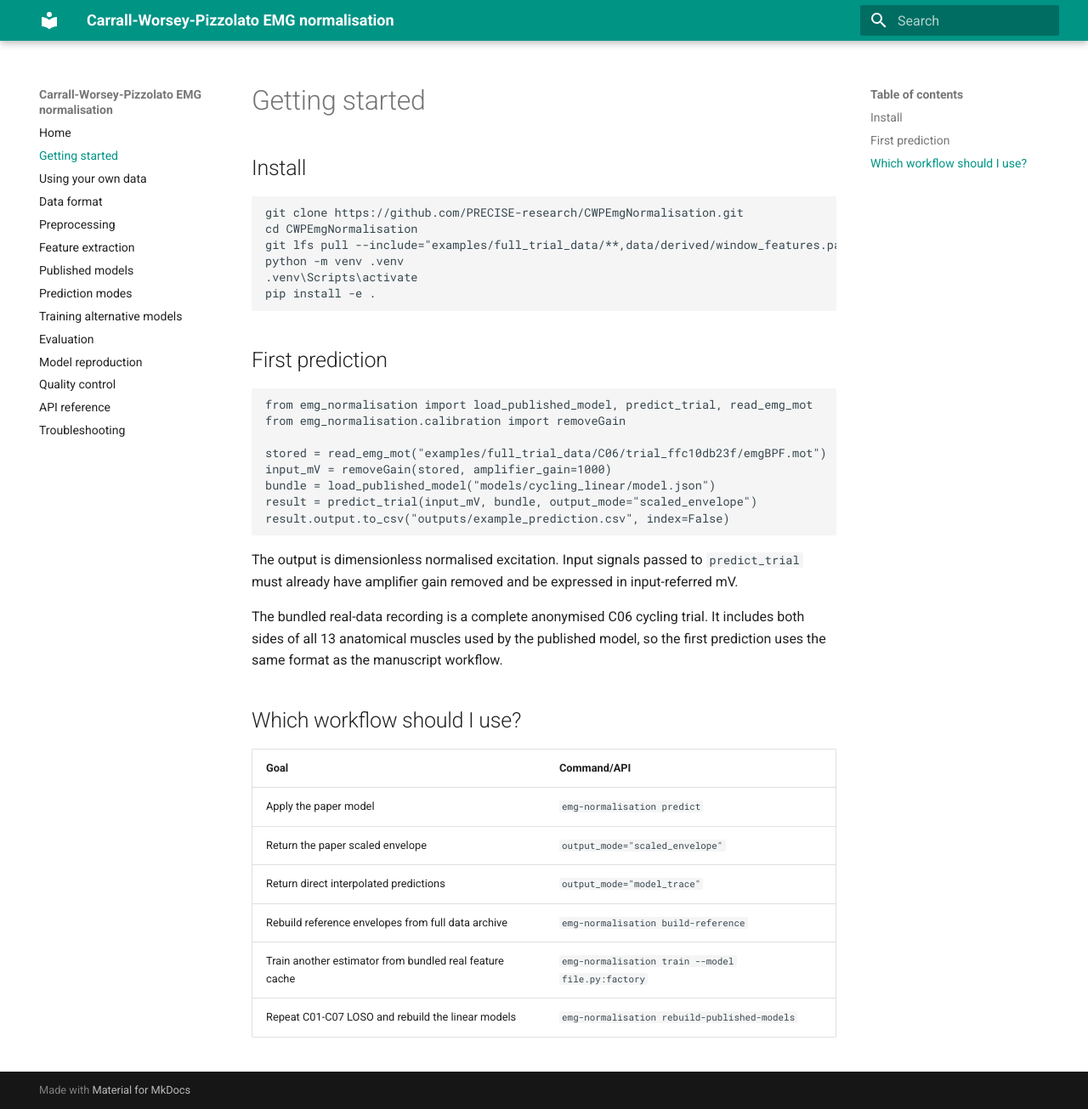
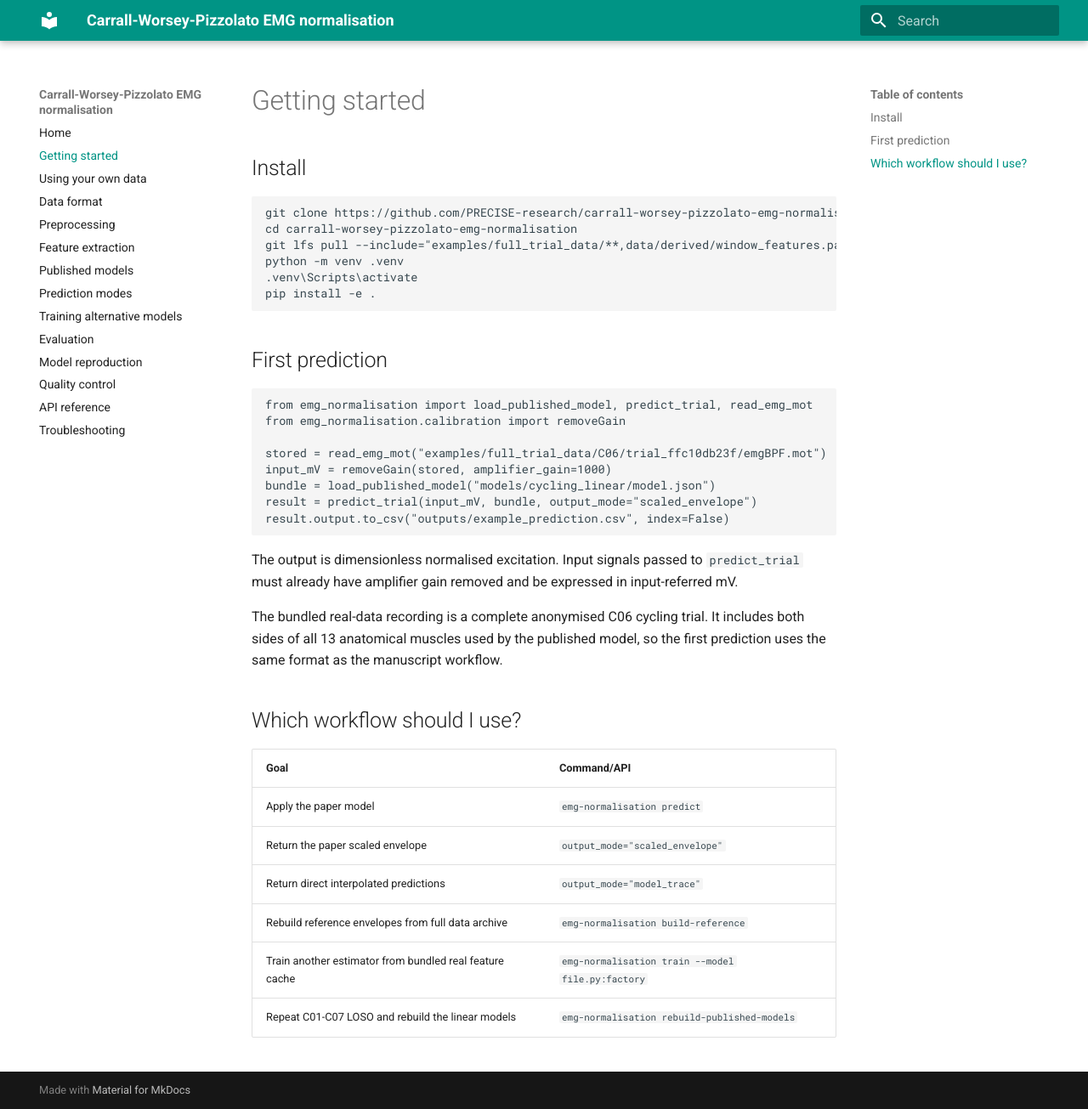
Before and after one commit to PRECISE-research/cworsey-pizzolato-emg-norm, an MkDocs documentation site: the page built from docs/getting-started.md, in a window 1280 px wide and 1305 px high. Shown: the whole window at 85% size. Built offline with MkDocs 1.6.1 and Material for MkDocs 9.7.7, drawn with Linux system fonts in a browser that asks for light colours.

Commit message:
Keep repository links current pending rename

````diff
--- a/docs/getting-started.md
+++ b/docs/getting-started.md
@@ -3,8 +3,8 @@
 ## Install
 
 ```bash
-git clone https://github.com/PRECISE-research/CWPEmgNormalisation.git
-cd CWPEmgNormalisation
+git clone https://github.com/PRECISE-research/carrall-worsey-pizzolato-emg-normalisation.git
+cd carrall-worsey-pizzolato-emg-normalisation
 git lfs pull --include="examples/full_trial_data/**,data/derived/window_features.parquet"
 python -m venv .venv
 .venv\Scripts\activate
````
Also changed, not shown: README.md (+3 -3 lines), 1 other file.
